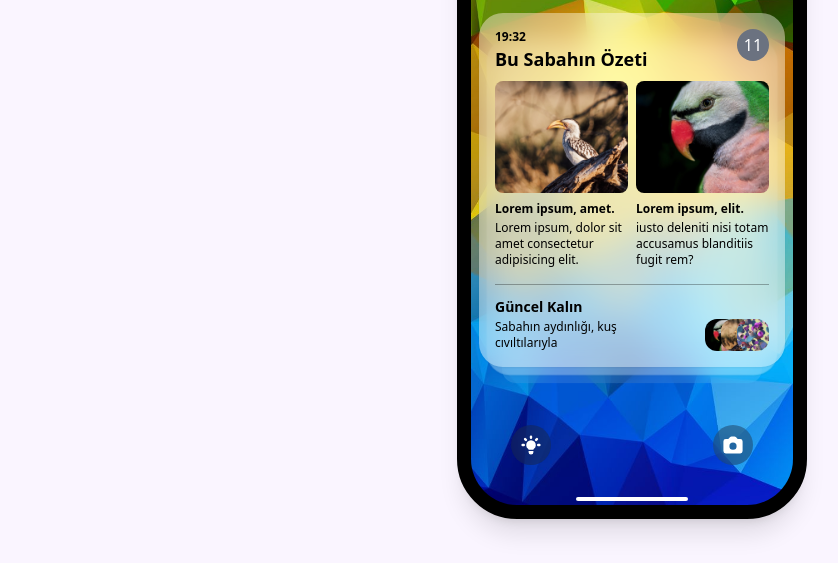
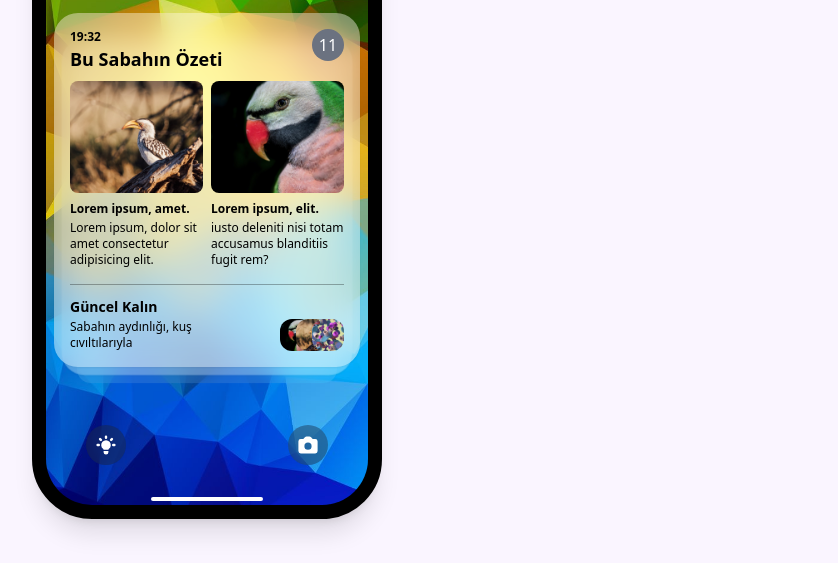
Before and after one commit to gohugotr/ios15-tailwindcss, a website: page index.html in a window 1280 px wide. Shown: the part 237-800 px from the top of the page, without its empty margins (433-1271 px from the left). Drawn offline with Linux system fonts and the light colour scheme.

Commit message:
ortalandı

```diff
--- a/index.html
+++ b/index.html
@@ -11,7 +11,7 @@
   <!-- https://heroicons.com/ -->
   <!-- npx tailwindcss -i ./src/input.css -o ./dist/output.css --watch -->
   <body>
-    <div class="flex items-center justify-end min-h-screen px-10 bg-purple-50">
+    <div class="flex items-center justify-center min-h-screen px-10 bg-purple-50">
       <div
         class="relative h-[712px] w-[350px] bg-black rounded-[60px] shadow-xl border-[14px] border-black overflow-hidden"
       >
```
